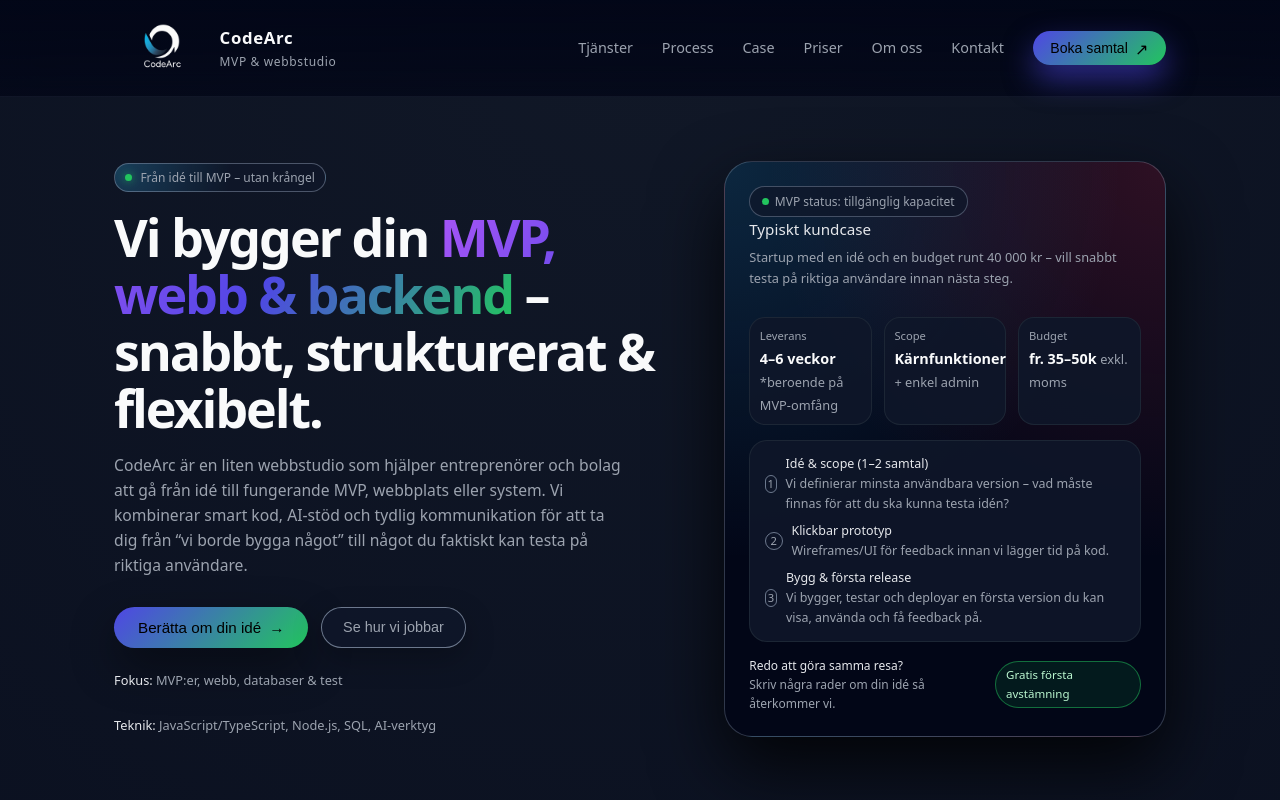
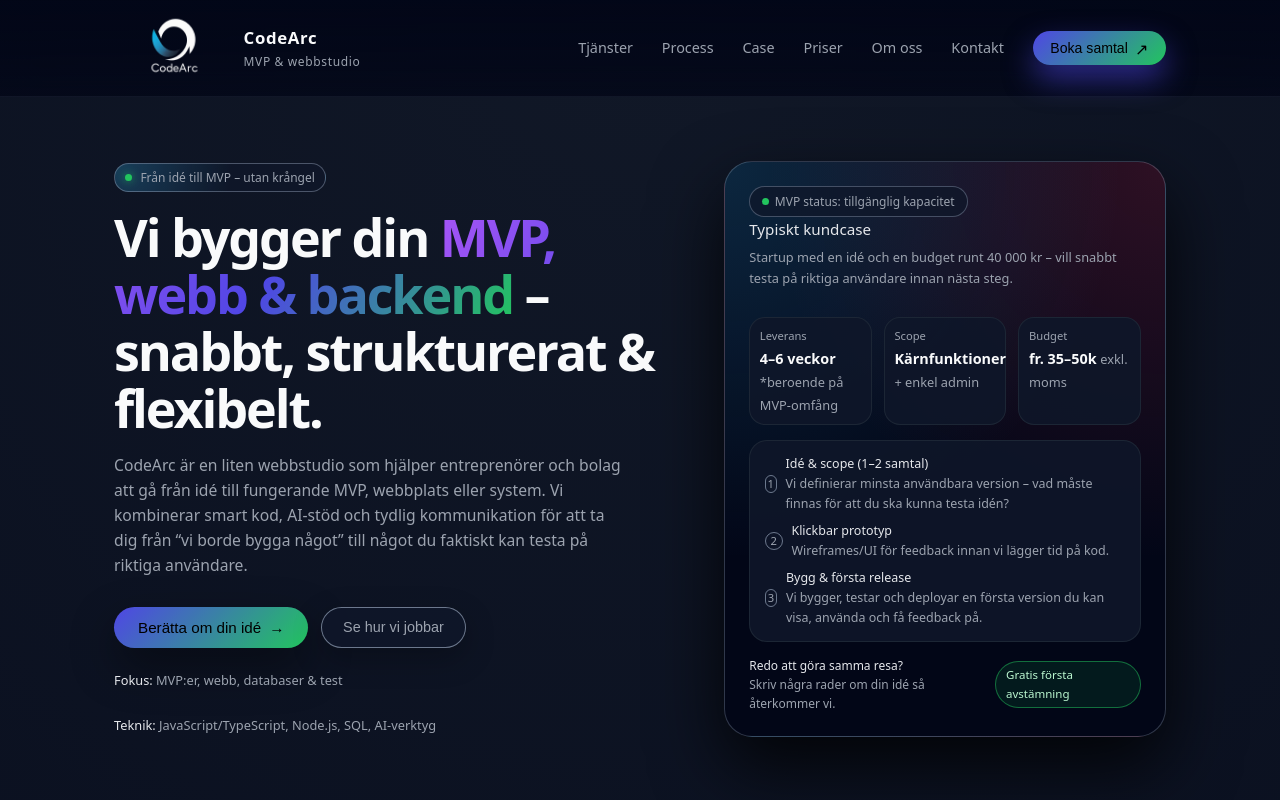
Before and after one commit to Nima-code-crypto/launchloop-site, a plain HTML site: page index.html in a window 1280 px wide. Shown: the top 800 px of the page. Drawn offline with Linux system fonts and the light colour scheme.

Commit message:
logga 120px

```diff
--- a/index.html
+++ b/index.html
@@ -107,7 +107,7 @@
     }
 
     .logo-img {
-  height: 96px;
+  height: 120px;
   width: auto;
   display: block;
 }
```
